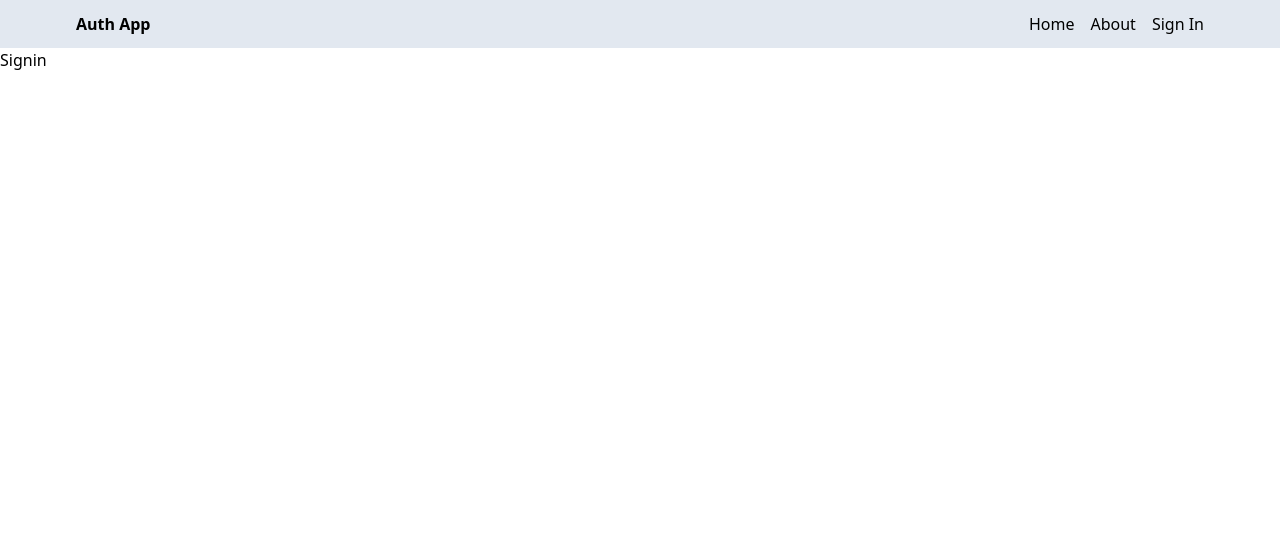
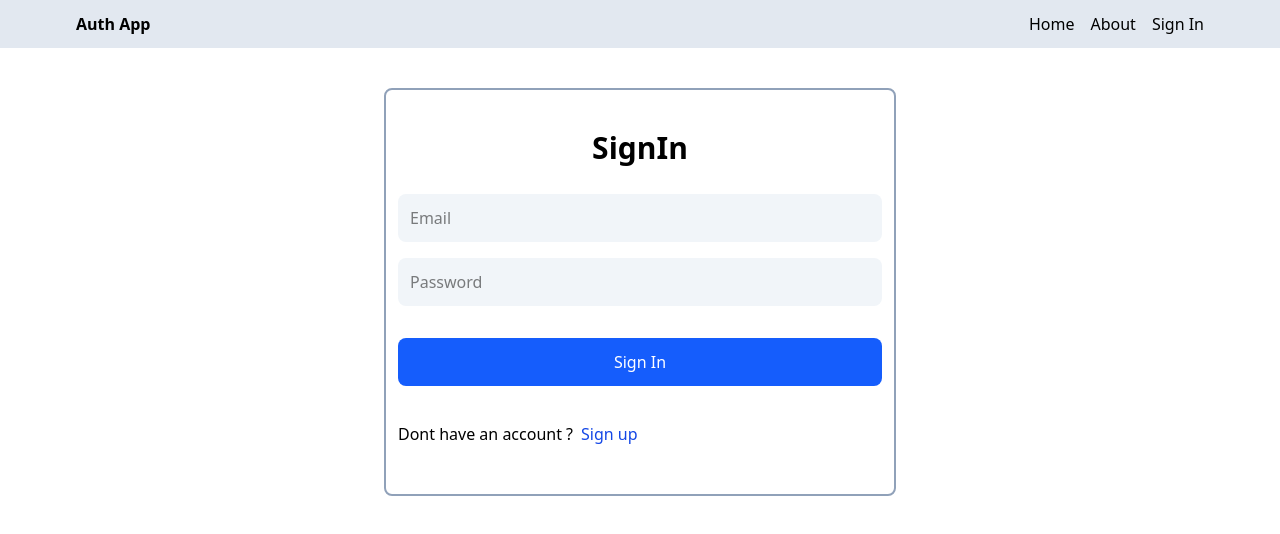
Before and after one commit to kochar-eshan/mern-auth, a React (Vite) app in the folder client/: page /sign-in in a window 1280 px wide. Shown: the top 534 px of the page. Built offline with nearby package versions, Linux system fonts and the light colour scheme.

Commit message:
complete functionality of signin page

```diff
--- a/client/src/pages/SignUp.jsx
+++ b/client/src/pages/SignUp.jsx
@@ -1,10 +1,11 @@
-import { Link } from 'react-router-dom';
+import { Link, useNavigate } from 'react-router-dom';
 import { useState } from 'react';
 
 export default function SignUp() {
   const [formData, setFormData] = useState({});
   const [error, setError] = useState(false);
   const [loading, setLoading] = useState(false);
+  const navigate = useNavigate();
 
   const handleChange = (e) => {
     setFormData({
@@ -18,7 +19,7 @@
 
     try {
       setLoading(true);
-        setError(false);
+      setError(false);
       const res = await fetch(`/api/auth/signup`, {
         method: 'POST',
         headers: {
@@ -28,12 +29,13 @@
       });
 
       const data = await res.json();
-console.log(data);
+      console.log(data);
       setLoading(false);
       if (data.success === false) {
         setError(true);
-return;
+        return;
       }
+      navigate('/sign-in');
     } catch (error) {
       setLoading(false);
       setError(true);
--- a/client/src/pages/Signin.jsx
+++ b/client/src/pages/Signin.jsx
@@ -1,7 +1,81 @@
-import React from 'react'
+import { Link, useNavigate } from 'react-router-dom';
+import { useState } from 'react';
 
 export default function SignIn() {
+  const [formData, setFormData] = useState({});
+  const [error, setError] = useState(false);
+  const [loading, setLoading] = useState(false);
+  const navigate = useNavigate();
+
+  const handleChange = (e) => {
+    setFormData({
+      ...formData,
+      [e.target.id]: e.target.value,
+    });
+  };
+
+  const handleSubmit = async (e) => {
+    e.preventDefault(); // Prevent the default form submission behavior page dont reload
+
+    try {
+      setLoading(true);
+      setError(false);
+      const res = await fetch(`/api/auth/signin`, {
+        method: 'POST',
+        headers: {
+          'Content-Type': 'application/json',
+        },
+        body: JSON.stringify(formData),
+      });
+
+      const data = await res.json();
+      setLoading(false);
+      if (data.success === false) {
+        setError(true);
+        return;
+      }
+navigate('/');
+    } catch (error) {
+      setLoading(false);
+      setError(true);
+
+      console.error('Error during signup:', error);
+    }
+  };
+
   return (
-    <div>Signin</div>
-  )
+    <div className='p-3 max-w-lg mx-auto border-slate-400 border-2 rounded-lg mt-10'>
+      <h1 className='text-3xl text-center font-semibold my-7'>SignIn</h1>
+      <form className='flex flex-col gap-4 ' onSubmit={handleSubmit}>
+        <input
+          className=' bg-slate-100 p-3 rounded-lg focus : outline-none'
+          type='email'
+          placeholder='Email'
+          id='email'
+          onChange={handleChange}
+        ></input>
+        <input
+          className=' bg-slate-100 p-3 rounded-lg focus : outline-none '
+          type='password'
+          placeholder='Password'
+          id='password'
+          onChange={handleChange}
+        ></input>
+
+        <button
+          disabled={loading}
+          className=' bg-blue-600 text-white p-3 rounded-lg mt-4 hover:bg-blue-700 transition disabled:opacity-80'
+        >
+          {loading ? 'Signing In...' : 'Sign In'}
+        </button>
+        <div className='flex gap-2 mt-5'>
+          <p>Dont have an account ?</p>
+          <Link to='/sign-up'>
+            <span className='text-blue-700'>Sign up</span>
+          </Link>
+        </div>
+        <p className='text-red-700 mt-5'>{error && 'Something went wrong!'}</p>
+      </form>
+    </div>
+  );
 }
```
